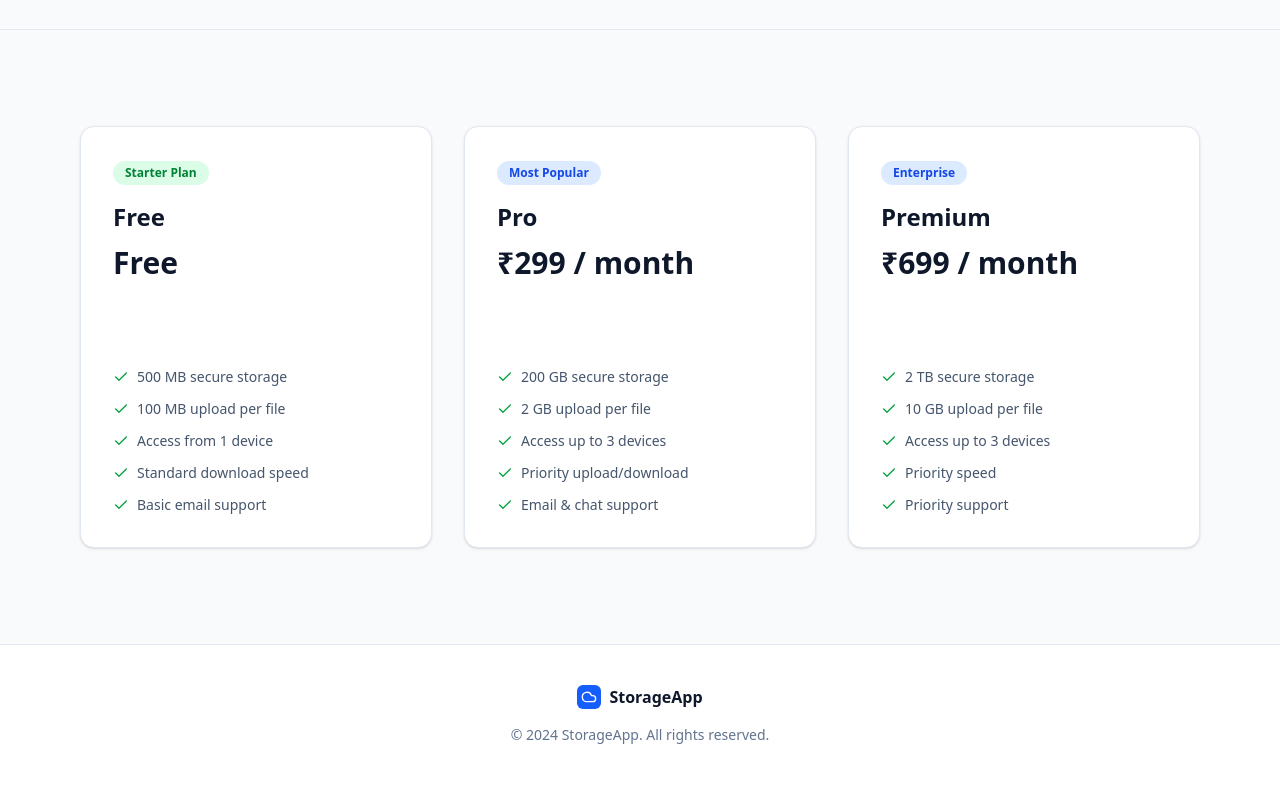
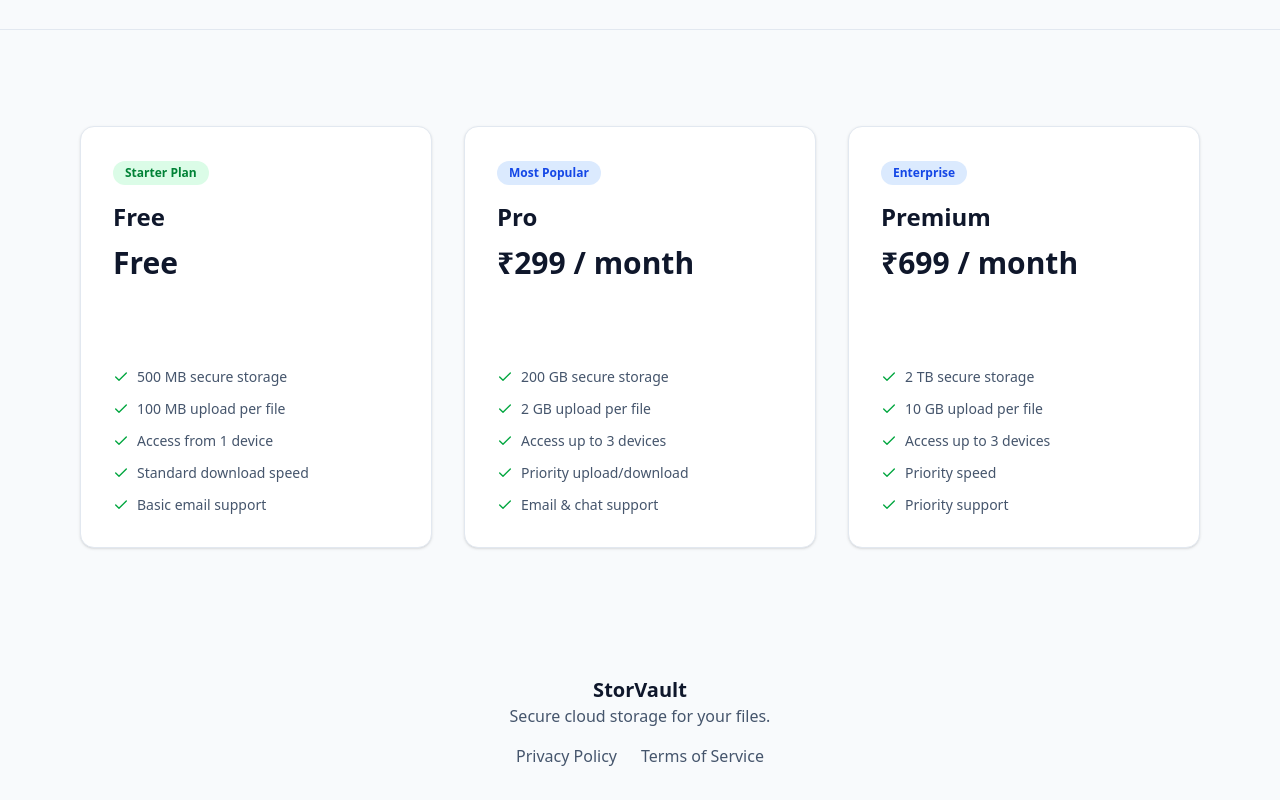
Before and after one commit to abdurrahmancodes1/storage-frontend, a React (Vite) app: page / in a window 1280 px wide. Shown: the part 1205-2005 px from the top of the page. Built offline with nearby package versions, Linux system fonts and the light colour scheme; no server answers.

Commit message:
added link to homepage of termsofservice and privacy

```diff
--- a/src/components/homepage/Footer.jsx
+++ b/src/components/homepage/Footer.jsx
@@ -1,19 +1,21 @@
-import { Cloud } from "lucide-react";
+import { Link } from "react-router-dom";
 
 export default function Footer() {
   return (
-    <footer className="bg-white border-t border-slate-200 py-10">
-      <div className="max-w-6xl mx-auto px-4 text-center">
-        <div className="flex justify-center items-center gap-2 mb-4">
-          <div className="bg-blue-600 text-white p-1 rounded-sm">
-            <Cloud size={16} />
-          </div>
-          <span className="font-bold">StorageApp</span>
-        </div>
+    <footer className="py-8 text-center text-slate-600">
+      <div className="mb-4">
+        <h2 className="font-bold text-xl text-slate-900">StorVault</h2>
+        <p>Secure cloud storage for your files.</p>
+      </div>
 
-        <p className="text-slate-500 text-sm">
-          © 2024 StorageApp. All rights reserved.
-        </p>
+      <div className="flex justify-center gap-6">
+        <Link to="/privacy-policy" className="hover:text-slate-900">
+          Privacy Policy
+        </Link>
+
+        <Link to="/terms-of-service" className="hover:text-slate-900">
+          Terms of Service
+        </Link>
       </div>
     </footer>
   );
```
